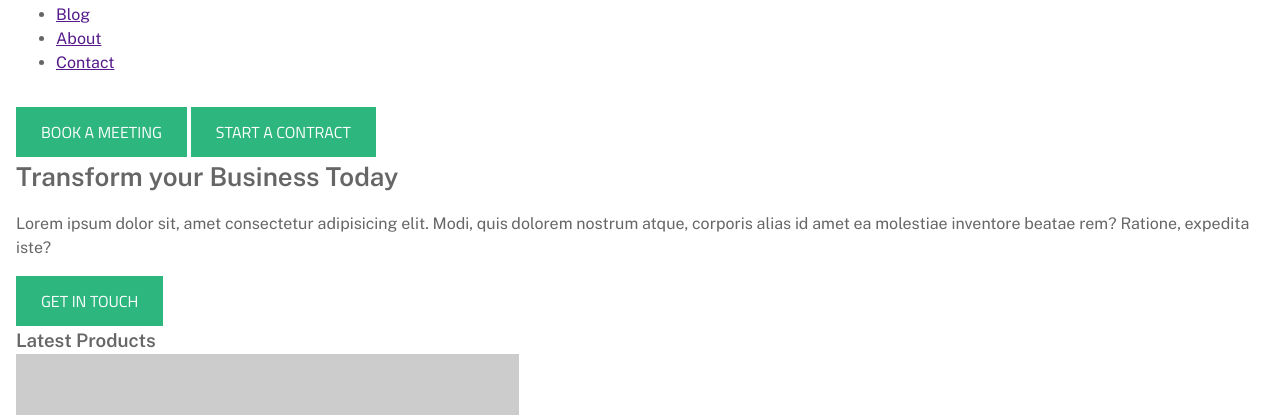
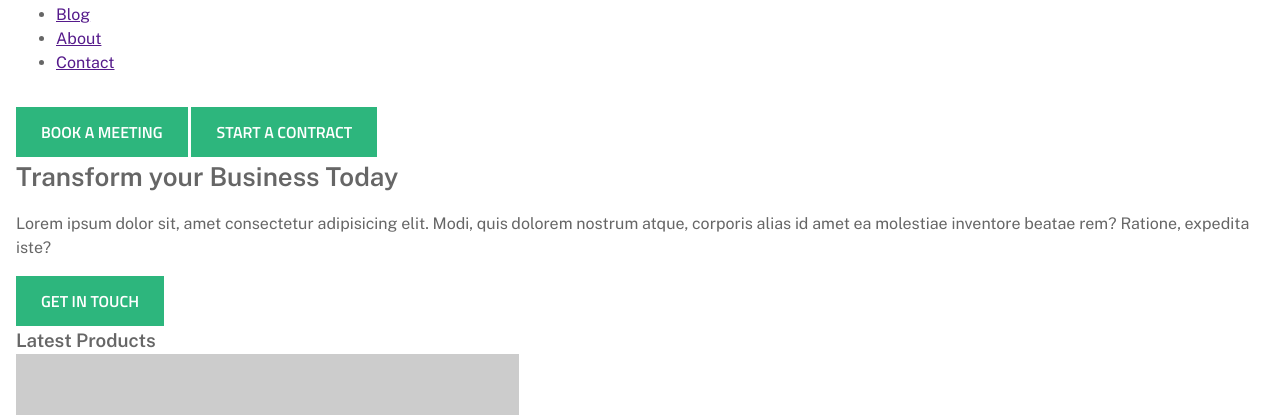
Before and after one commit to rshageer/rshageer.github.io, a Jekyll site: the page built from index.md, in a window 1280 px wide. Shown: the part 210-625 px from the top of the page. Built offline with Jekyll 4.4.1, drawn with Linux system fonts in a browser that asks for light colours.

Commit message:
Updated Google font Export

```diff
--- a/_sass/base/_vars.scss
+++ b/_sass/base/_vars.scss
@@ -1,4 +1,4 @@
-@import url(//fonts.googleapis.com/css2?family=Public+Sans:ital,wght@0,300;0,400;0,500;0,600;1,600&family=Titillium+Web:ital@0;1,wght@1,600&display=swap);
+@import url('https://fonts.googleapis.com/css2?family=Public+Sans:ital,wght@0,300;0,400;0,500;0,600;1,600&family=Titillium+Web:ital,wght@0,600;1,600&display=swap');
 
 :root{
   --font-family-primary: 'Public Sans', sans-serif;
```
